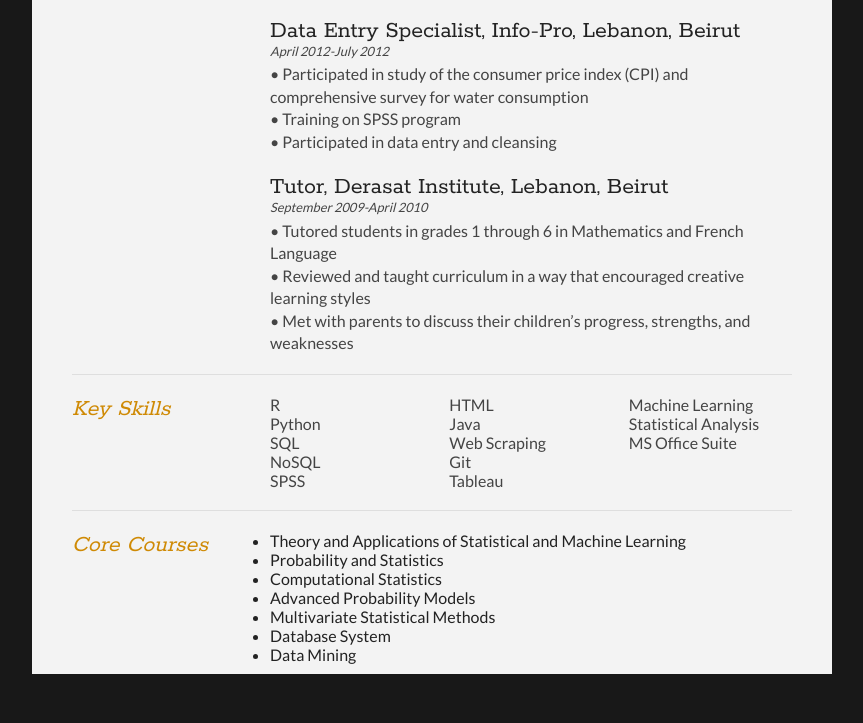
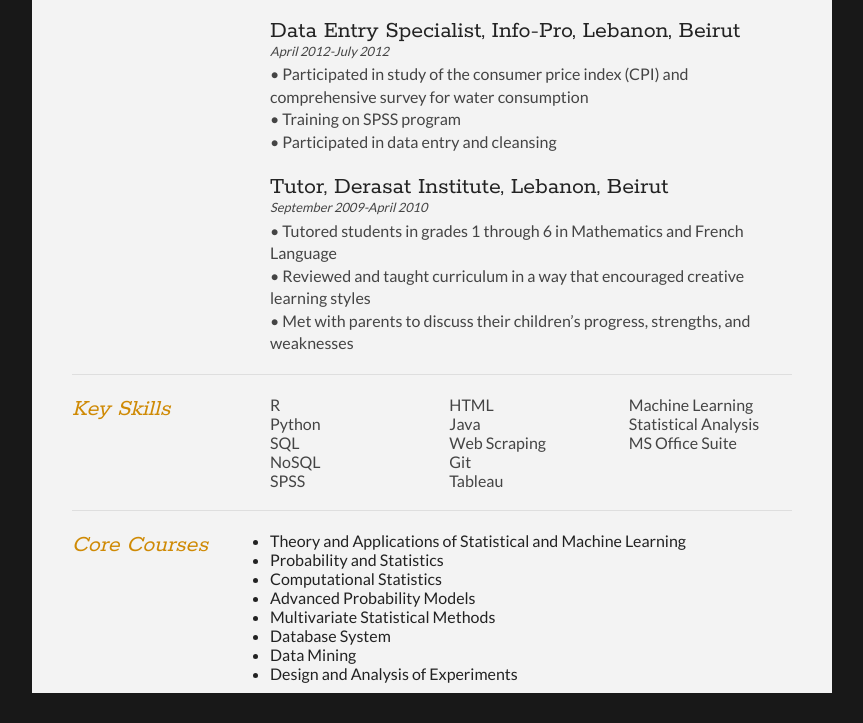
Before and after one commit to DorianSafaa/DorianSafaa.github.io, a website: page resume.html in a window 1280 px wide. Shown: the part 1596-2319 px from the top of the page, without its empty margins (208-1071 px from the left). Drawn offline with Linux system fonts and the light colour scheme.

Commit message:
Update resume.html

```diff
--- a/resume.html
+++ b/resume.html
@@ -172,9 +172,10 @@ GPA 3.94
 					<li>Probability and Statistics</li>
 					<li>Computational Statistics</li>
 					<li>Advanced Probability Models</li>
-          <li>Multivariate Statistical Methods</li>
-          <li>Database System</li>
+					 <li>Multivariate Statistical Methods</li>
+					 <li>Database System</li>
 					<li>Data Mining</li>
+					<li>Design and Analysis of Experiments</li>
 				</ul>
 			</div>
 			<div class="clear"></div>
```
